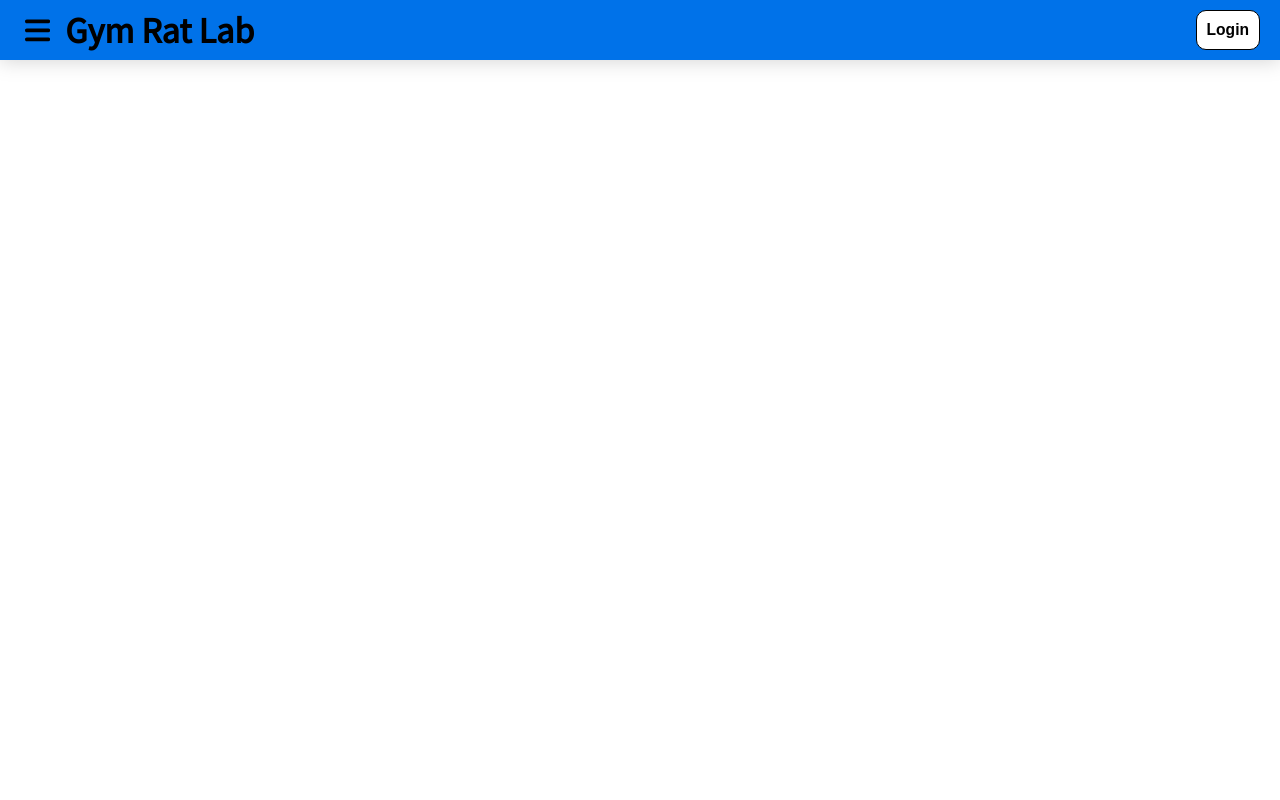
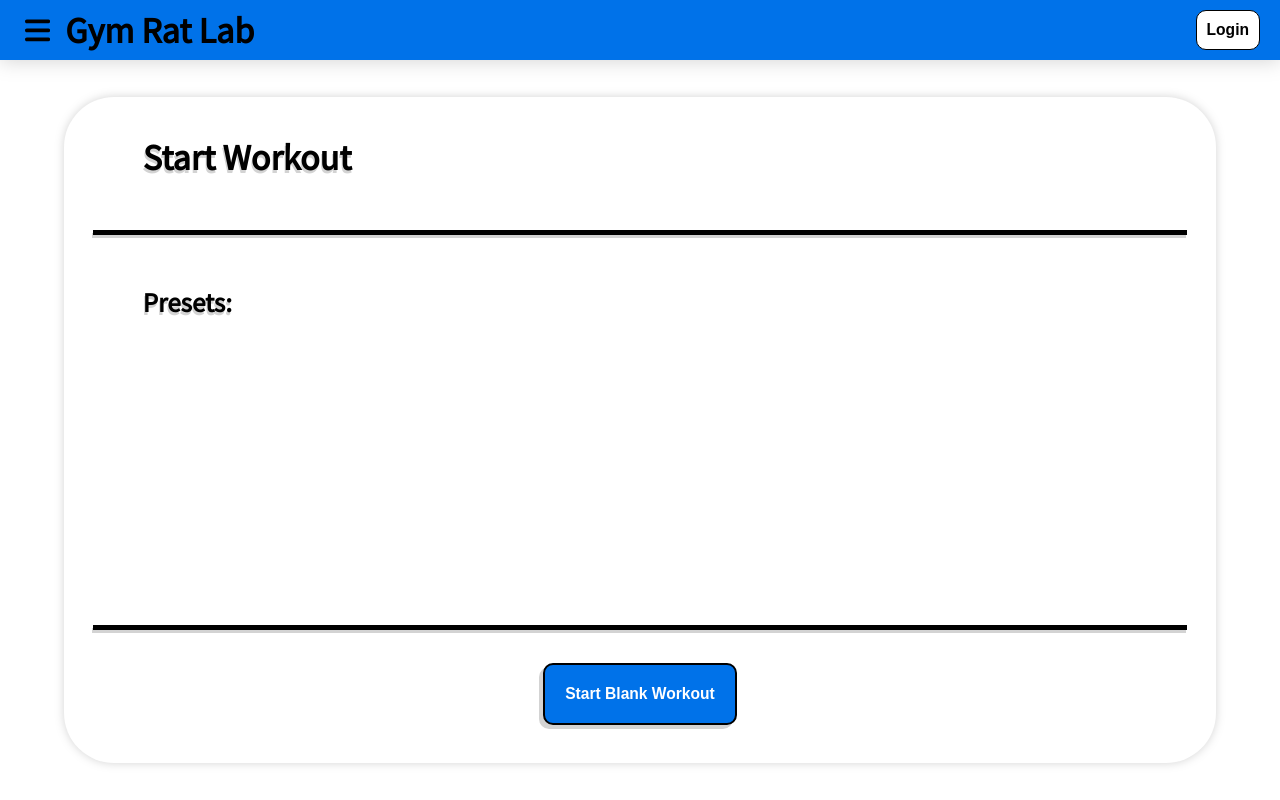
Before and after one commit to N-o-a-h-t-u-r-n-e-r/CSC_470_Project, a React (Create React App) app: page /StartWorkout in a window 1280 px wide. Built offline with nearby package versions, Linux system fonts and the light colour scheme.

Commit message:
start workout

```diff
--- a/src/Pages/Workout/StartWorkout.tsx
+++ b/src/Pages/Workout/StartWorkout.tsx
@@ -7,13 +7,13 @@ const StartWorkout = (props: Props) => {
     return(
         <div className="start-workout-container">
             <div className="start-workout-header">
-
+                <h1>Start Workout</h1>
             </div>
             <div className="start-workout-body">
-
+                <h2>Presets:</h2>
             </div>
             <div className="start-blank-workout-button">
-
+                <button className='nav-buttons'><h3>Start Blank Workout</h3></button>
             </div>
         </div>
     );
--- a/src/styles.css
+++ b/src/styles.css
@@ -146,16 +146,65 @@ body {
 
 .start-workout-container {
 
+    display: inline-flex;
+    align-items: center;
+    justify-content: center;
+    background: #fff;
+    padding: 200px;
+    width: 90%;
+    height: 90%;
+    filter: drop-shadow(lightgrey 0 0px 5px);
+    border: 0px solid black;
+    border-radius: 50px;
+
+
   .start-workout-header {
+
+    position: absolute;
+    width: 95%;
+    top: 5%;
+    padding: 5px 50px;
+    filter: drop-shadow(lightgrey -1px 3px);
 
   }
 
   .start-workout-body {
 
+
+    position: absolute;
+    border-block: 5px solid black;
+    writing-mode: horizontal-tb;
+    width: 95%;
+    height: 60%;
+    padding: 50px 50px;
+    filter: drop-shadow(lightgrey -1px 3px);
+
+
   }
 
   .start-blank-workout-button {
 
+    position:absolute;
+    align-items: center;
+    justify-content: center;
+    bottom: 5%;
+    padding: 5px 20px;
+    filter: drop-shadow(lightgrey -4px 4px);
+
+
+  .nav-buttons {
+    color: white;
+    background: var(--primary-color);
+    padding: 20px;
+    border: 2px solid black;
+    border-radius: 10px;
+    cursor: pointer;
+
+    &:hover {
+      color: rgb(209, 209, 209);
+      border-color: var(--primary-color);
+    }
+  }
   }
 }
 
```
Also changed, not shown: src/Pages/Progress/WorkoutPlans.tsx (line endings or trailing spaces).
